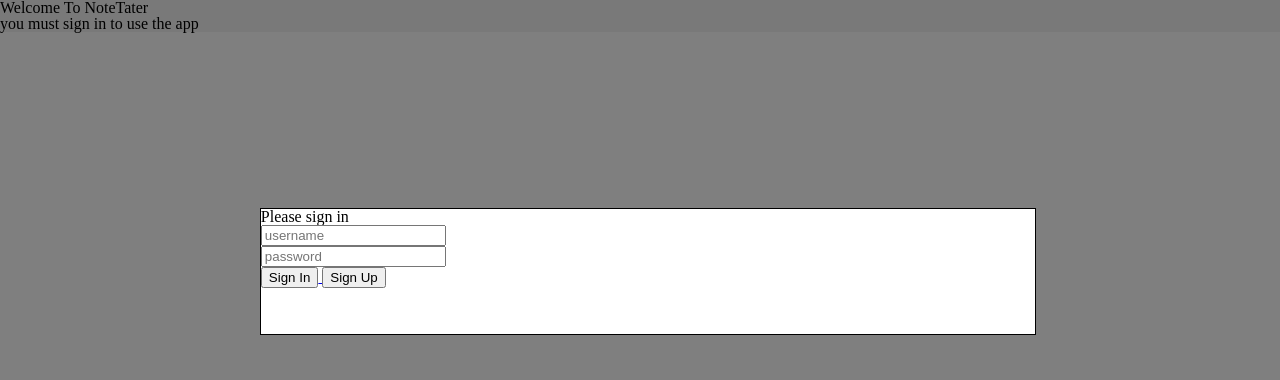
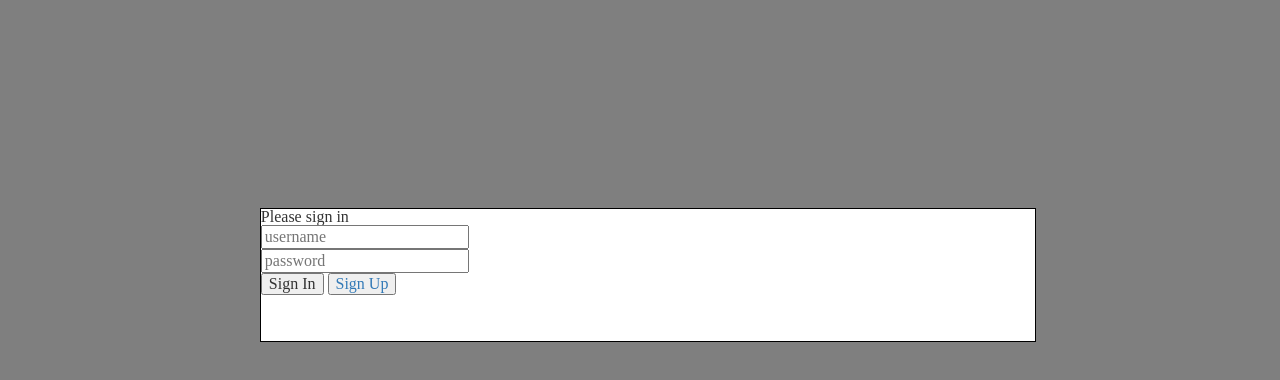
Before and after one commit to Arkoma/mynotetater, a React (Create React App) app: page /signin in a window 1280 px wide. Shown: the top 380 px of the page. Built offline with nearby package versions, Linux system fonts and the light colour scheme.

Commit message:
remove text in popup outer container

```diff
--- a/package.json
+++ b/package.json
@@ -7,6 +7,7 @@
     "dotenv": "^5.0.1",
     "gh-pages": "^1.1.0",
     "react": "^16.2.0",
+    "react-bootstrap": "^0.32.1",
     "react-dom": "^16.2.0",
     "react-redux": "^5.0.7",
     "react-router": "^4.2.0",
--- a/public/index.html
+++ b/public/index.html
@@ -19,7 +19,9 @@
       work correctly both with client-side routing and a non-root public URL.
       Learn how to configure a non-root public URL by running `npm run build`.
     -->
-    <title>React App</title>
+		<!-- Latest compiled and minified CSS -->
+		<link rel="stylesheet" href="https://maxcdn.bootstrapcdn.com/bootstrap/3.3.7/css/bootstrap.min.css" integrity="sha384-BVYiiSIFeK1dGmJRAkycuHAHRg32OmUcww7on3RYdg4Va+PmSTsz/K68vbdEjh4u" crossorigin="anonymous">
+    <title>My Note Tater</title>
   </head>
   <body>
     <noscript>
--- a/src/components/HOC/requireAuth.js
+++ b/src/components/HOC/requireAuth.js
@@ -13,10 +13,7 @@
       return (
         <div>
         {!this.props.authenticated ?
-        <div className="auth">
-          <div className="auth--title">Welcome To NoteTater</div>
-          <div className="auth--subtitle">you must sign in to use the app</div>
-          </div> :
+          null :
            <ComposedComponent />}
         </div>
       )
```
Also changed, not shown: 1 other file (tests, documents, lock files or other folders).
